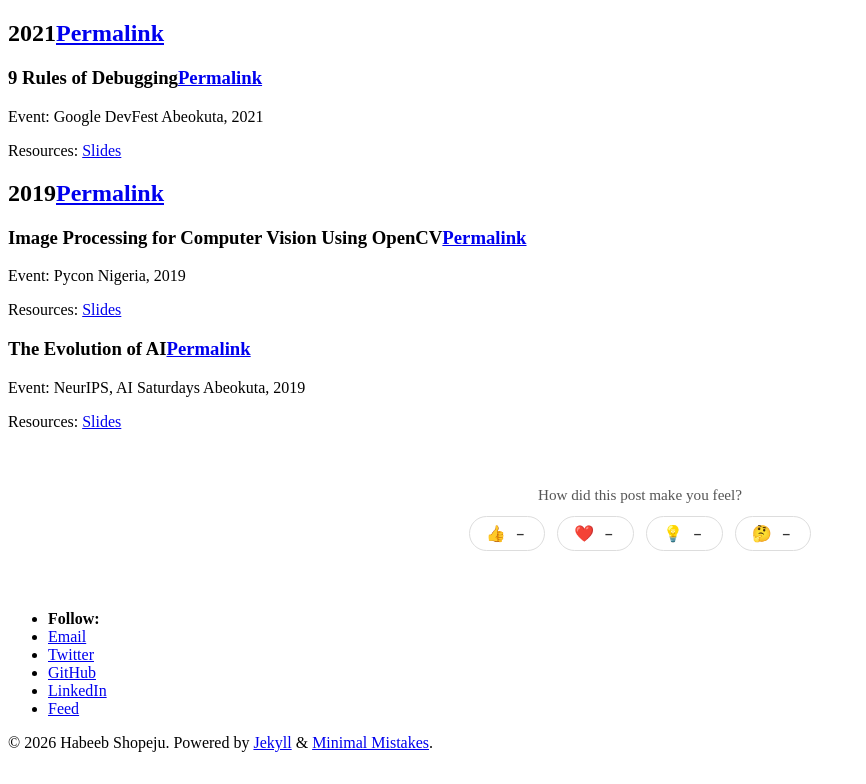
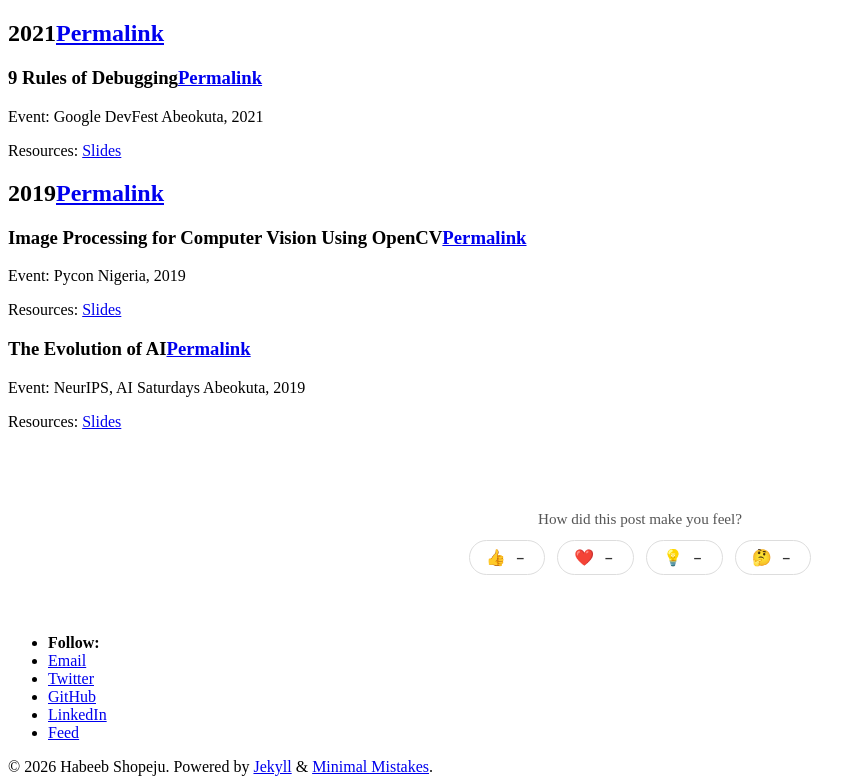
Before and after one commit to HAKSOAT/haksoat.github.io, a Jekyll site: the page built from _pages/talks-archive.md, in a window 1280 px wide. Shown: the part 5251-6035 px from the top of the page, without its empty margins (0-866 px from the left). Built offline with Jekyll 4.4.1, drawn with Linux system fonts in a browser that asks for light colours; cached includes are drawn as plain includes; before the commit the page ends 6011 px from its top, so only the background shows below that.

Commit message:
Fix reactions widget: increase top margin for better spacing from share buttons

```diff
--- a/_includes/reactions.html
+++ b/_includes/reactions.html
@@ -18,7 +18,7 @@
 
 <style>
   .post-reactions {
-    margin: 2rem 0 1rem;
+    margin: 3.5rem 0 1rem;
     padding: 0.5rem 0;
     text-align: center;
   }
```
